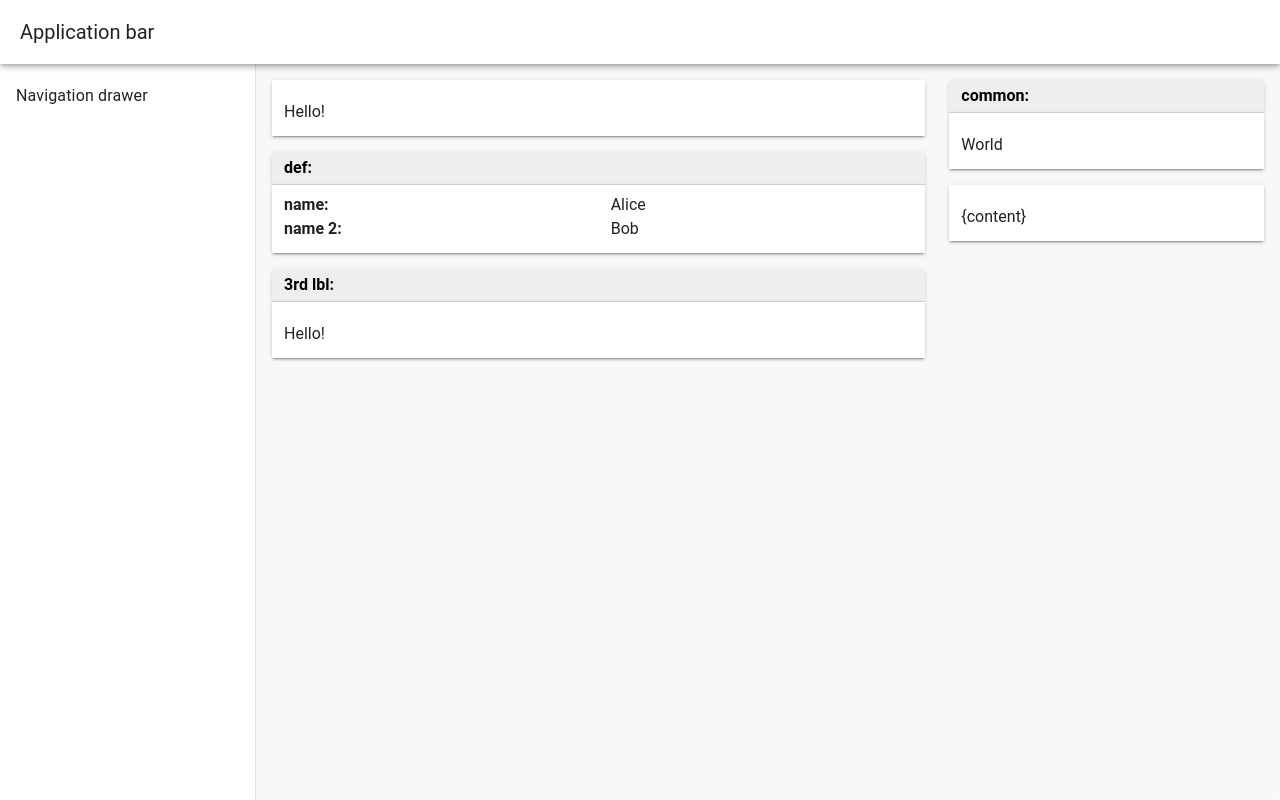
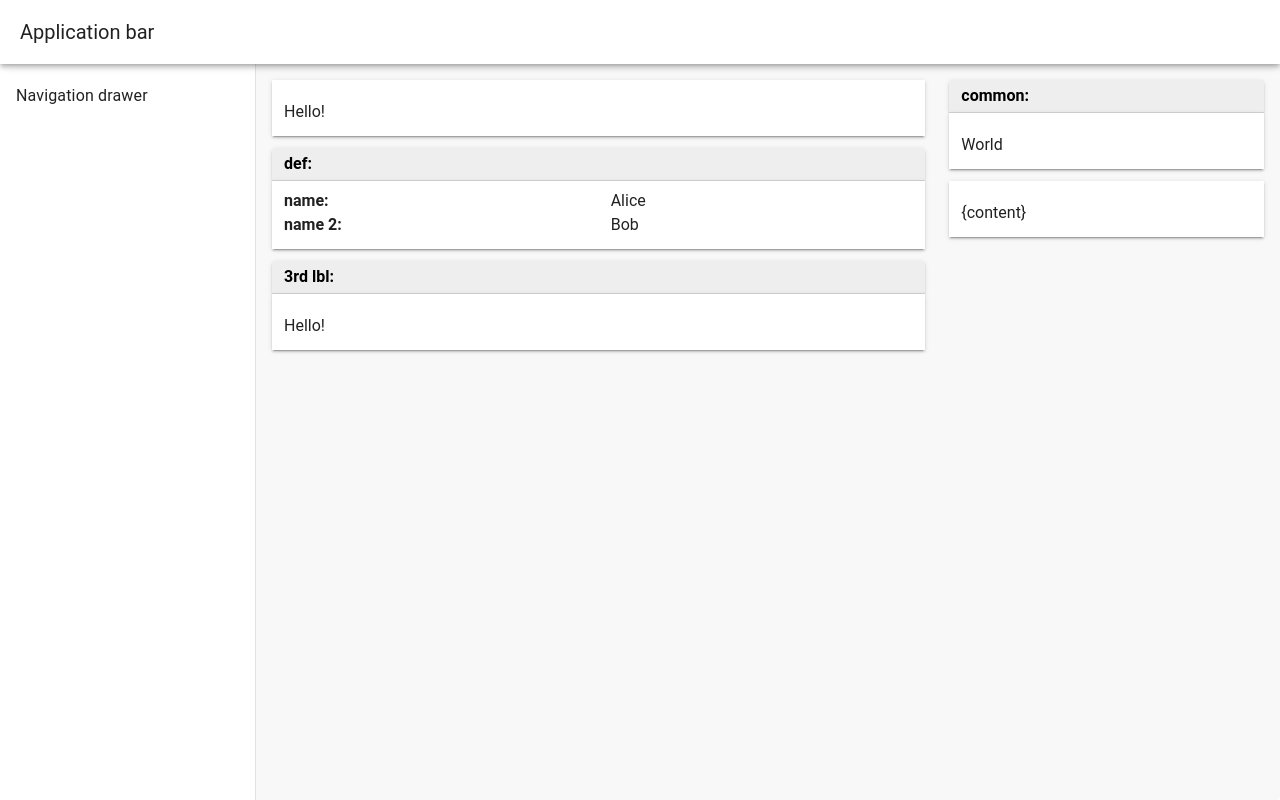
Before and after one commit to tomaskraus/nevid-univ, a Vue app: page / in a window 1280 px wide. Built offline with nearby package versions, Linux system fonts and the light colour scheme.

Commit message:
chore: less bottom margin on SheetItem

```diff
--- a/src/components/SheetItem.vue
+++ b/src/components/SheetItem.vue
@@ -1,6 +1,6 @@
 <template>
   <v-sheet v-if="label" :elevation="2" class="px-3 py-1 font-weight-bold border-b border-darker rounded-t" color="grey-lighten-3">{{label}}:</v-sheet>
-  <v-sheet  :elevation="2" class="pa-3 mb-4 ">
+  <v-sheet  :elevation="2" class="pa-3 mb-3">
     <v-sheet class="pt-2">
       <slot>{content}</slot>
     </v-sheet>
```
